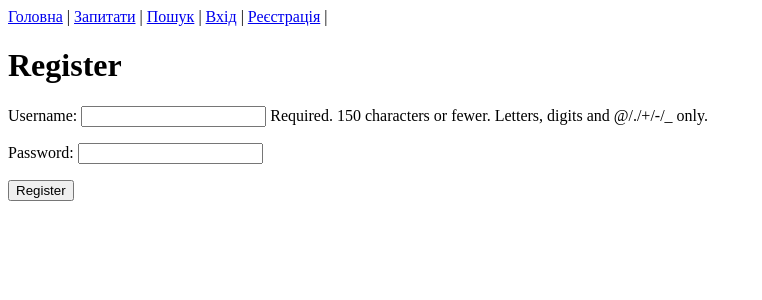
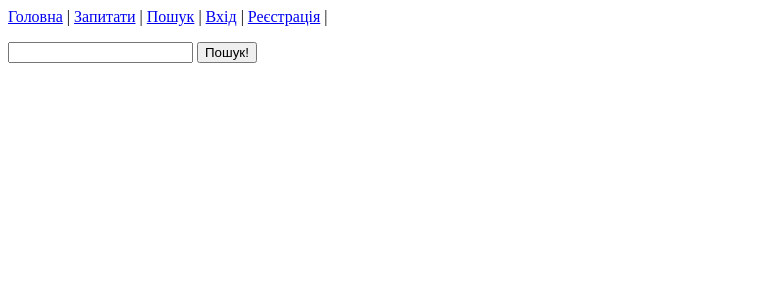
Before and after one commit to Mykola2/coursedb, a Django app: page /register/search in a window 1280 px wide. Shown: the top 300 px of the page, without its empty margins (0-762 px from the left). Run offline with Django 3.2, Linux system fonts and the light colour scheme; parts of the project's set-up code (start-up, migrations or seed data) failed here and were passed over.

Commit message:
Поиск работает

```diff
--- a/qanda/templates/base.html
+++ b/qanda/templates/base.html
@@ -9,7 +9,7 @@
     </title>
 </head>
 <body>
-<a href="index">Головна</a> | <a href="add">Запитати</a> | <a href="/search.html"> Пошук</a>  | {% if user.is_authenticated %}<a href="logout">Вихід</a> {% else %} <a href="login">Вхід</a> | <a href="register">Реєстрація</a>{% endif %} |
+<a href="index">Головна</a> | <a href="add">Запитати</a> | <a href="search"> Пошук</a>  | {% if user.is_authenticated %}<a href="logout">Вихід</a> {% else %} <a href="login">Вхід</a> | <a href="register">Реєстрація</a>{% endif %} |
 <p></p>
 {% block main_content %}
 {% endblock %}
--- /dev/null
+++ b/qanda/templates/search.html
@@ -0,0 +1,13 @@
+{% extends "base.html" %}
+{% block title_block %}
+Пошук
+{% endblock %}
+
+{% block main_content %}
+
+        <form  method="POST">{% csrf_token %}
+    <input type="text" name="query">
+
+    <input type="submit" value="Пошук!">
+    </form>
+{% endblock %}
--- a/qanda/urls.py
+++ b/qanda/urls.py
@@ -4,10 +4,10 @@ from django.conf.urls import patterns, url
 urlpatterns = patterns('',
                        url(r'details', 'qanda.views.details'),
                        url(r'add', 'qanda.views.add'),
+                       url(r'search', 'qanda.views.search'),
                        url(r'register', 'qanda.views.register'),
                        url(r'login', 'qanda.views.login'),
                        url(r'logout', 'qanda.views.user_logout'),
                        url(r'restricted', 'qanda.views.restricted'),
                        url(r'', 'qanda.views.index')
-
                        )
--- a/qanda/views.py
+++ b/qanda/views.py
@@ -8,6 +8,7 @@ from django.contrib.auth import login as auth_login
 from django.http import HttpResponseRedirect, HttpResponse
 from django.contrib.auth import logout
 from django.contrib.auth.decorators import login_required
+from django.db.models import Q
 
 def add(request):
     if request.method == 'GET':
@@ -76,6 +77,17 @@ def user_logout(request):
     logout(request)
     return render_to_response('add.html')
 
+
+def search(request,):
+    if request.method == 'GET':
+        tgs = None #Tag.objects.order_by('')
+        # take 10 most popular tags
+        return render_to_response('search.html', {'poptags': tgs},  context_instance=RequestContext(request))
+    if request.POST:
+        qr = request.POST['query']
+        olist = Question.objects.filter(Q(title__icontains=qr) | Q(content__icontains=qr))
+        return render_to_response('index.html', {'obj_list': olist})
+
 def index(request):
     try:
         st = request.GET['search_tag']
```
